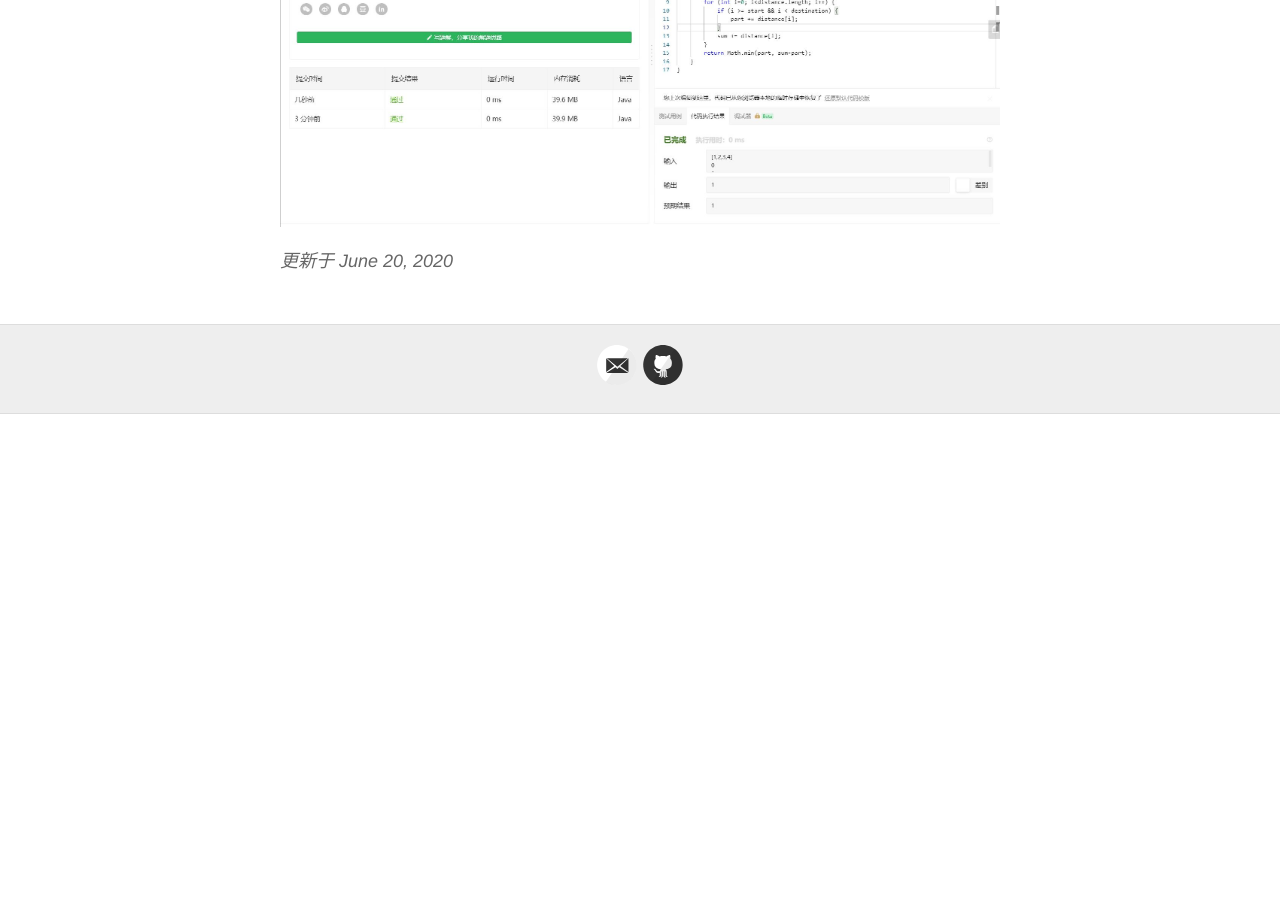
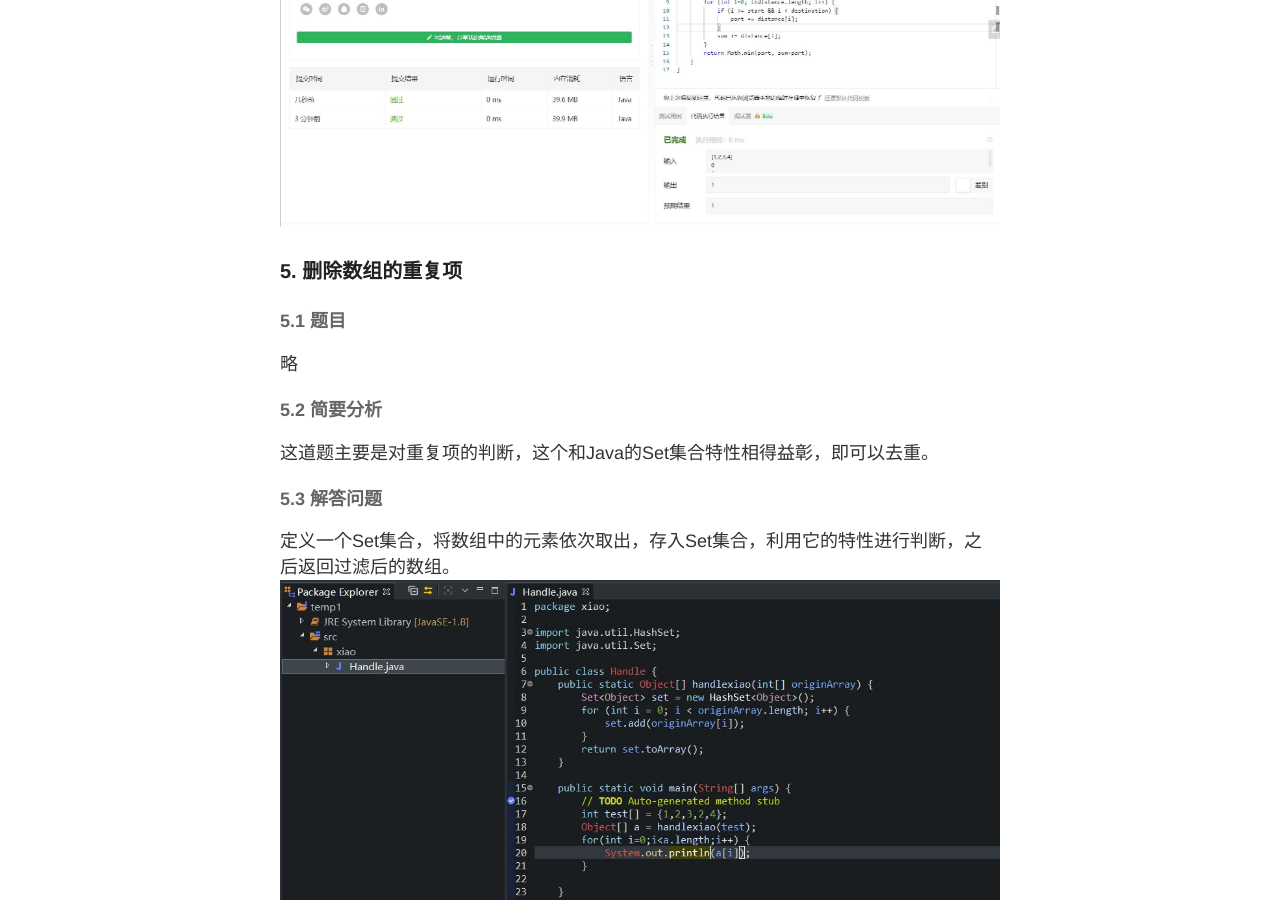
Before and after one commit to GGBOMD/ggbomd.github.io, a Jekyll site: the page built from _posts/2020-6-20-算法总结1.md, in a window 1280 px wide and 900 px high, scrolled down 3127 px. Built offline with Jekyll 4.4.1, drawn with Linux system fonts in a browser that asks for light colours; before the commit the page ends 3541 px from its top, so only the background shows below that.

Commit message:
Update 2020-6-20-算法总结1.md

```diff
--- a/_posts/2020-6-20-算法总结1.md
+++ b/_posts/2020-6-20-算法总结1.md
@@ -44,3 +44,12 @@ title: 第一次算法总结(2020年6月20日课时)
   题目中主要把握的是几个要点，首先是站点之间连接且围成环，其次是可以顺时针或逆时针来求最短距离，由此可得，最短距离出现在这二者之一。首先判断起始点与终点的位置，如果起始点在终点之后，那么交换位置，否则会乱序，可以先计算出顺时针的长度，然后用总长减去顺时针的长度即可得到逆时针。
 #### 4.3 解答问题
 ![4. 公交站间的距离](/images/公交站距离.JPG "公交站距离")
+
+### 5. 删除数组的重复项
+#### 5.1 题目
+略
+#### 5.2 简要分析
+  这道题主要是对重复项的判断，这个和Java的Set集合特性相得益彰，即可以去重。
+#### 5.3 解答问题
+  定义一个Set集合，将数组中的元素依次取出，存入Set集合，利用它的特性进行判断，之后返回过滤后的数组。
+![5. 删除数组的重复项](/images/去除数组重复元素.JPG "去除数组重复元素")
```
